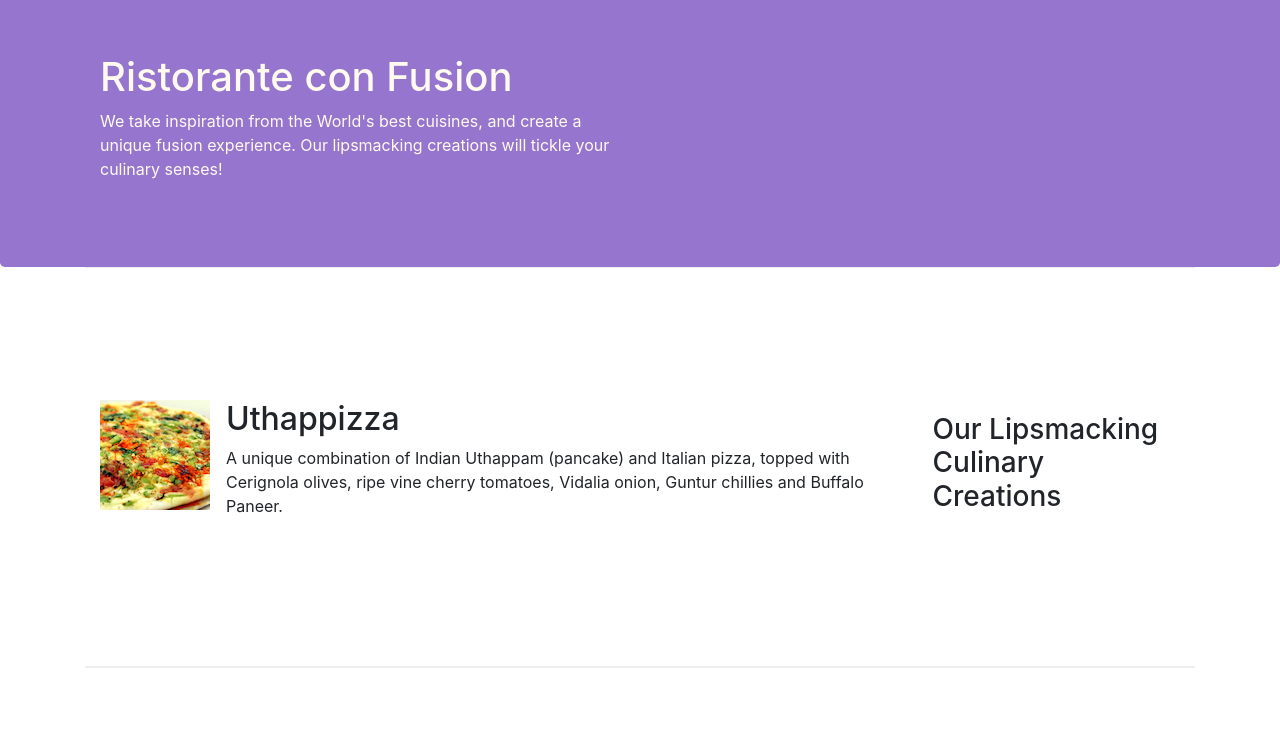
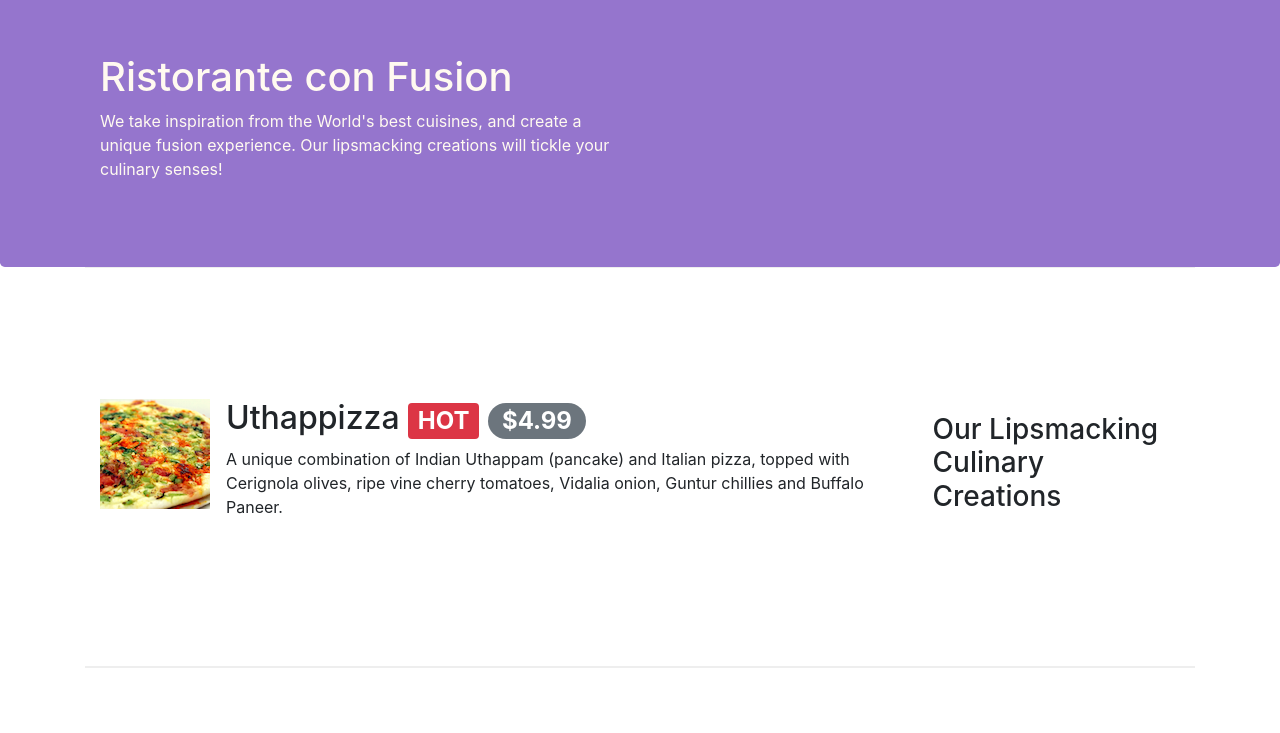
Before and after one commit to HadyRaed/bootstrap-pt1, a website: page index.html in a window 1280 px wide. Shown: the part 67-800 px from the top of the page. Drawn offline with nearby package versions, Linux system fonts and the light colour scheme.

Commit message:
alerting users

```diff
--- a/index.html
+++ b/index.html
@@ -71,7 +71,10 @@
                     <img class="d-flex mr-3 img-thumbnaail alight self center"
                     src=img/uthappizza.png alt="uthappizza">
                 <div class="media-body">
-                <h2 class="mt-0">Uthappizza</h2>
+                <h2 class="mt-0">Uthappizza
+                    <span class="badge badge-danger">HOT</span>
+                    <span class="badge badge-pill badge-secondary">$4.99</span>
+                </h2>
                 <p>A unique combination of Indian Uthappam (pancake) and Italian pizza, topped with Cerignola olives, ripe vine cherry tomatoes, Vidalia onion, Guntur chillies and Buffalo Paneer.</p>
             </div>
             </div>
```
